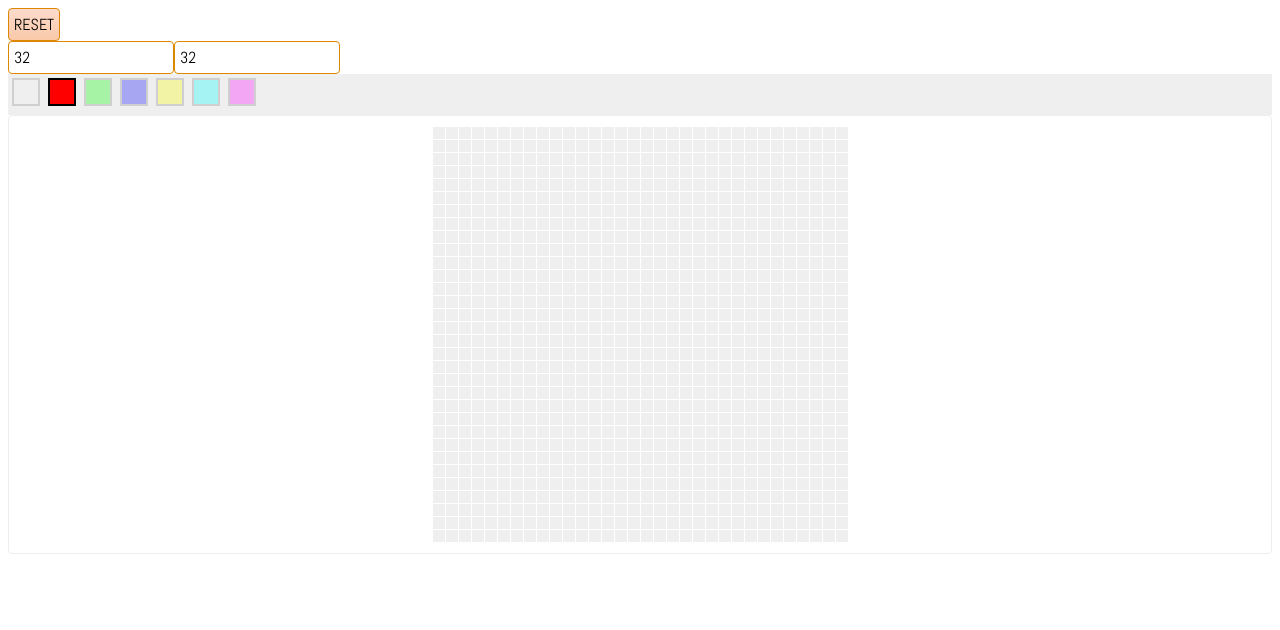
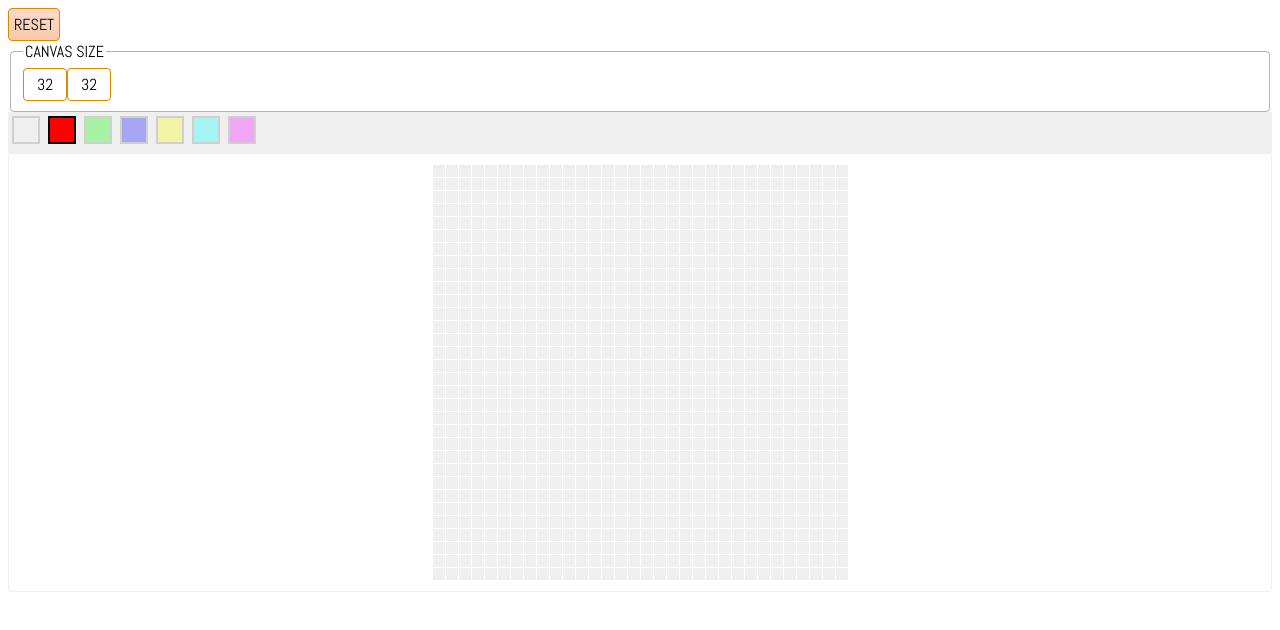
Before and after one commit to SikoSoft/pixelcraft, a Vue app: page / in a window 1280 px wide. Shown: the top 630 px of the page. Built offline with nearby package versions, Linux system fonts and the light colour scheme.

Commit message:
Dimension component cleanup

```diff
--- a/src/components/App.vue
+++ b/src/components/App.vue
@@ -1,6 +1,6 @@
 <template>
   <div @mouseup="onMouseUp">
-    <h1>{{ message }}</h1>
+    <h1>{{ $strings.title }}</h1>
     <ToolBar/>
     <Palette/>
     <Canvas/>
@@ -19,11 +19,6 @@ export default {
     onMouseUp () {
       this.$store.commit('mouseDown', { down: false });
     }
-  },
-  data() {
-    return {
-      message: 'PixelCraft'
-    };
   }
 };
 </script>
@@ -44,11 +39,24 @@ input, textarea, select, button {
   border: 1px #d80 solid;
   text-transform: uppercase;
   outline: none;
+  &.number {
+    width: 32px;
+    text-align: center;
+    &:focus {
+      box-shadow: 0 0 5px rgba(0, 0, 0, 0.1)
+    }
+  }
 }
 button {
   background: linear-gradient(to top, #f9c9a9, #fddbcc);
   color: #000;
   cursor: pointer;
 }
-
+fieldset {
+  border: 1px rgba(0, 0, 0, 0.3) solid;
+  border-radius: 4px;
+  legend {
+    text-transform: uppercase;
+  }
+}
 </style>
--- a/src/components/Dimension.vue
+++ b/src/components/Dimension.vue
@@ -1,9 +1,9 @@
 <template>
-<div id='pc-dimension'>
-  <input type="text" v-model="r"/>
-  <input type="text" v-model="c"/>
-
-</div>
+  <fieldset id='pc-dimension'>
+    <legend>{{ $strings.canvasSize }}</legend>
+    <input type="text" v-model="r" class="number"/>
+    <input type="text" v-model="c" class="number"/>
+  </fieldset>
 </template>
 
 <script>
--- a/src/data/strings.json
+++ b/src/data/strings.json
@@ -1,3 +1,5 @@
 {
-  "reset": "Reset"
+  "title": "PixelCraft",
+  "reset": "Reset",
+  "canvasSize": "Canvas size"
 }
```
